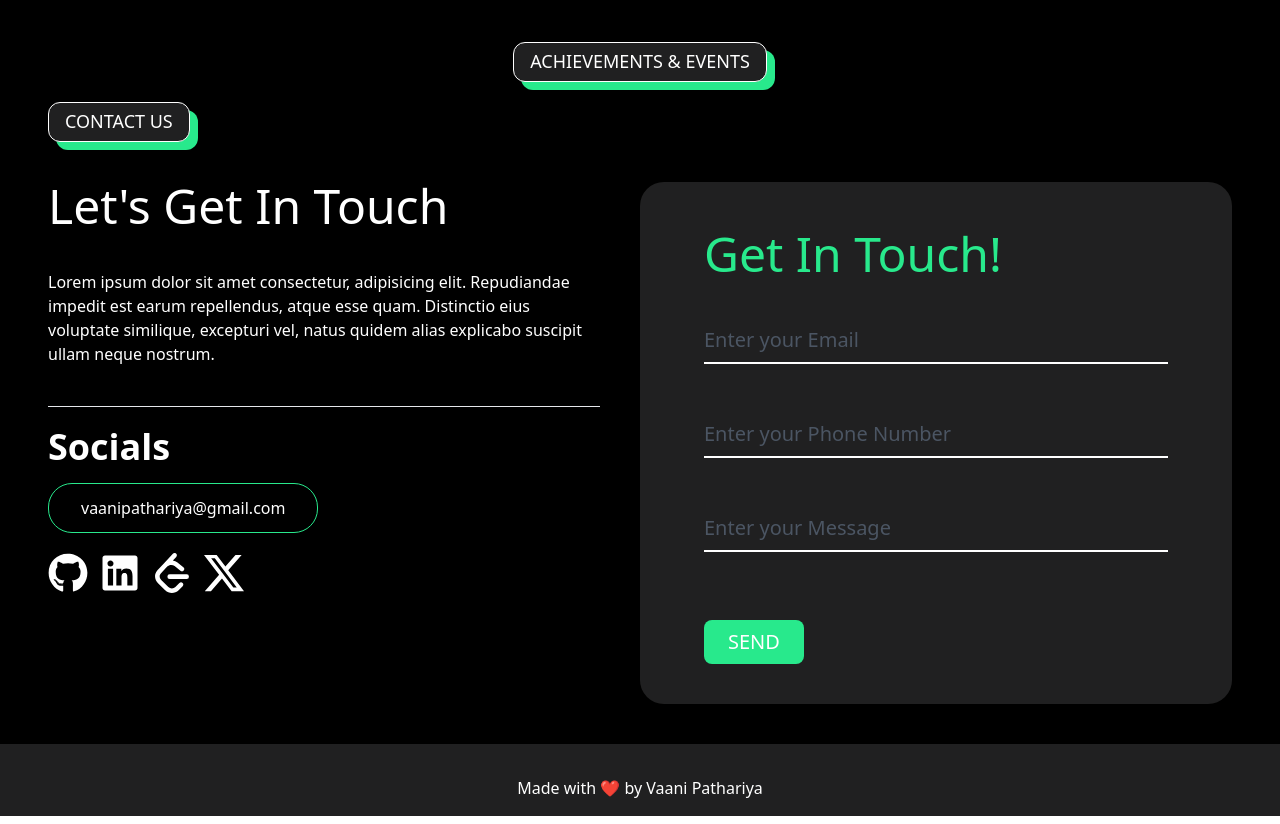
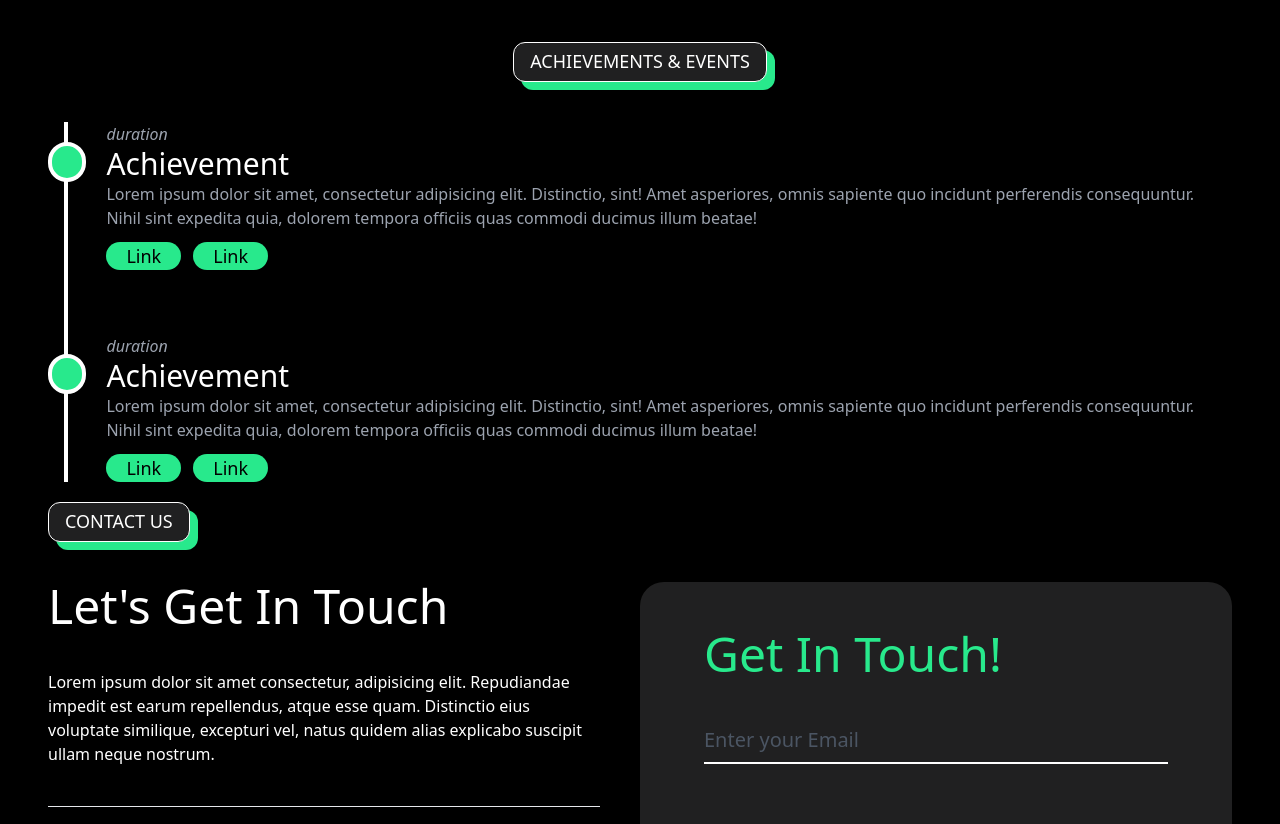
Before and after one commit to Vaani-pathariya/Portfolio, a React (Create React App) app: page / in a window 1280 px wide. Shown: the part 1600-2424 px from the top of the page. Built offline with nearby package versions, Linux system fonts and the light colour scheme.

Commit message:
(feat): Adding Achievements page

```diff
--- a/src/pages/Achievements.jsx
+++ b/src/pages/Achievements.jsx
@@ -2,10 +2,43 @@ import React from "react";
 const Achievements=()=>{
     return(
         <div className="mx-12 mt-20">
-            <div className="w-max relative mx-auto">
+            <div className="w-max relative mx-auto mb-10">
                 <div className="h-10 bg-newGreen rounded-xl w-full absolute ml-2 mt-2 z-0"></div>
                 <div className="border border-white w-fit rounded-xl px-4 py-1 bg-lightBlack h-10 z-10 relative text-lg">
                     ACHIEVEMENTS & EVENTS
+                </div>
+            </div>
+            {/* timeline */}
+            <div className="relative ">
+                <div className="h-full bg-white w-1 absolute ml-4 z-0"></div>
+                <div className="flex justify-between z-10 relative">
+                <div className=" bg-newGreen rounded-3xl border-4 border-white  mr-5 mt-5" style={{width:"40px", height:'40px'}}></div>
+                <div className="w-full ">
+                    <div className="text-gray-400 italic">duration</div>
+                    <div className="text-3xl">Achievement
+                    </div>
+                    <div className="text-gray-400">Lorem ipsum dolor sit amet, consectetur adipisicing elit. Distinctio, sint! Amet asperiores, omnis sapiente quo incidunt perferendis consequuntur. Nihil sint expedita quia, dolorem tempora officiis quas commodi ducimus illum beatae!</div>
+                    <div className="mt-3 flex">
+                        <button className=" bg-newGreen text-lg px-5 rounded-full text-black mr-3">Link</button>
+                        <button className=" bg-newGreen text-lg px-5 rounded-full text-black mr-3">Link</button>
+
+                    </div>
+                </div>
+                </div>
+
+                <div className="flex justify-between z-10 relative mt-16">
+                <div className=" bg-newGreen rounded-3xl border-4 border-white  mr-5 mt-5" style={{width:"40px", height:'40px'}}></div>
+                <div className="w-full ">
+                    <div className="text-gray-400 italic">duration</div>
+                    <div className="text-3xl">Achievement
+                    </div>
+                    <div className="text-gray-400">Lorem ipsum dolor sit amet, consectetur adipisicing elit. Distinctio, sint! Amet asperiores, omnis sapiente quo incidunt perferendis consequuntur. Nihil sint expedita quia, dolorem tempora officiis quas commodi ducimus illum beatae!</div>
+                    <div className="mt-3 flex">
+                        <button className=" bg-newGreen text-lg px-5 rounded-full text-black mr-3">Link</button>
+                        <button className=" bg-newGreen text-lg px-5 rounded-full text-black mr-3">Link</button>
+
+                    </div>
+                </div>
                 </div>
             </div>
         </div>
```
